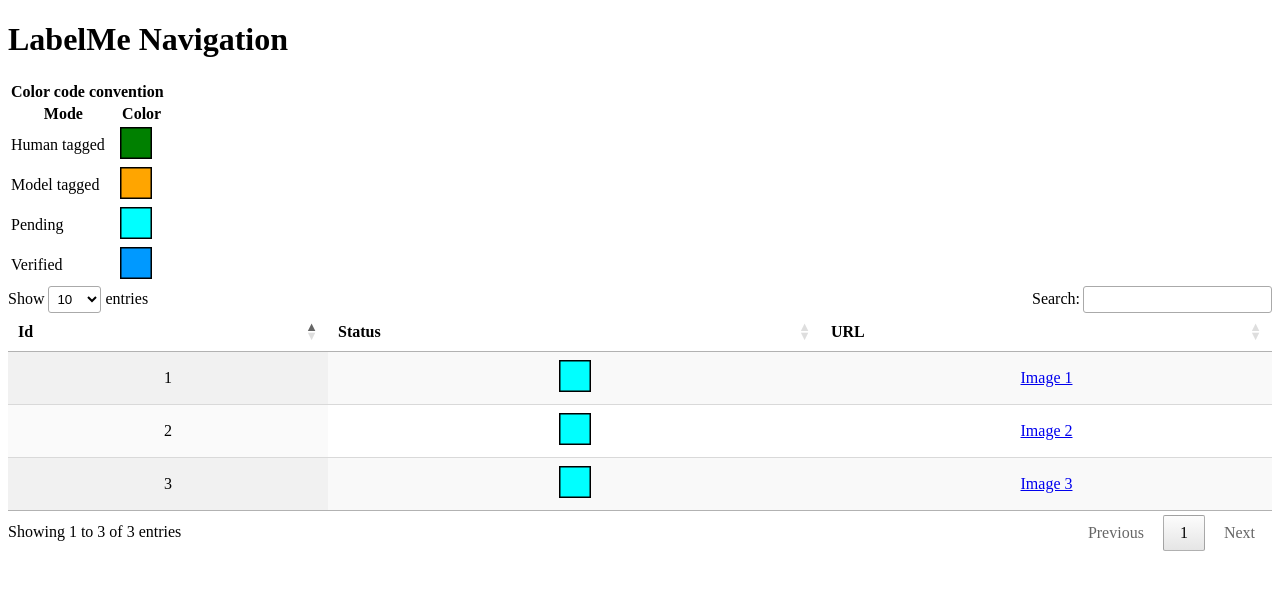
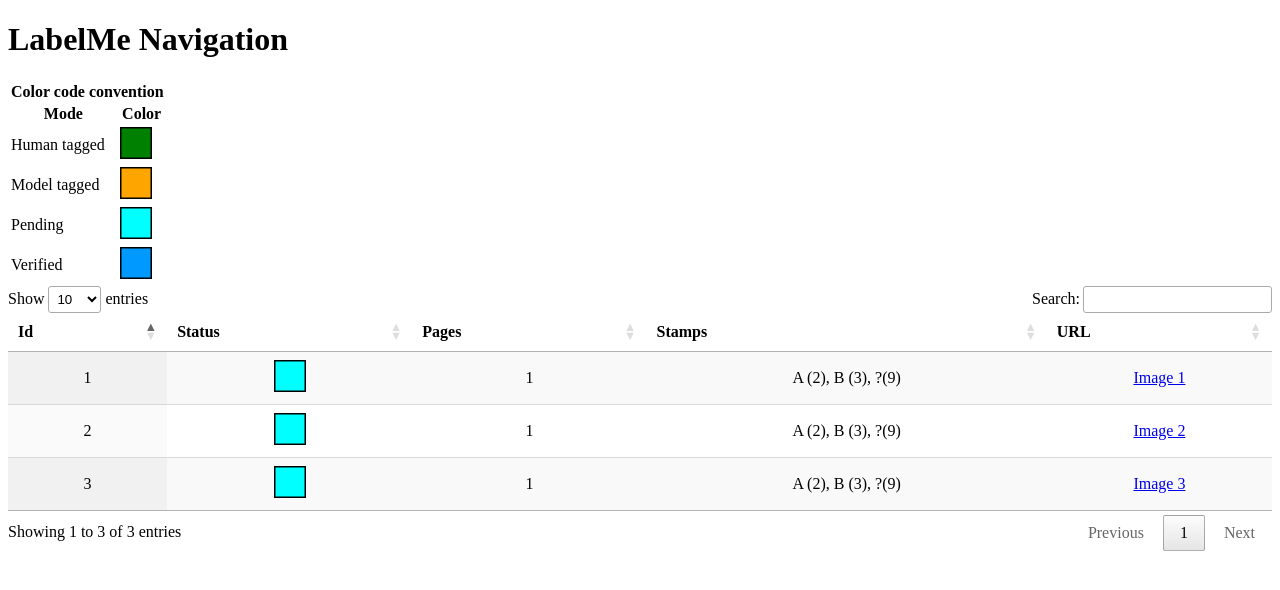
Before and after one commit to pscedu/ml4docs, a Django app: page / in a window 1280 px wide. Shown: the top 590 px of the page. Run offline with Django 3.2, Linux system fonts and the light colour scheme; data comes from the database, SQL or seed files in the repository; some libraries are stand-ins or nearby versions.

Commit message:
Before changes.

```diff
--- a/templates/home.html
+++ b/templates/home.html
@@ -66,6 +66,8 @@
                 <tr>
                     <th>Id</th>
                     <th>Status</th>
+                    <th>Pages</th>
+                    <th>Stamps</th>
                     <th>URL</th>
                 </tr>
             </thead>
@@ -79,6 +81,8 @@
                                       style="fill:rgb{{ image.status }};stroke-width:3;stroke:rgb(0,0,0)"/>
                             </svg>
                         </td>
+                        <td>1</td>
+                        <td>A (2), B (3), ?(9)</td>
                         <td>
                             <a href="{{ default_domain }}tool.html?collection=LabelMe&mode=f&folder={{ folder_name }}&image={{ image.name }}.jpg">{{ image.name }}</a>
                         </td>
```
